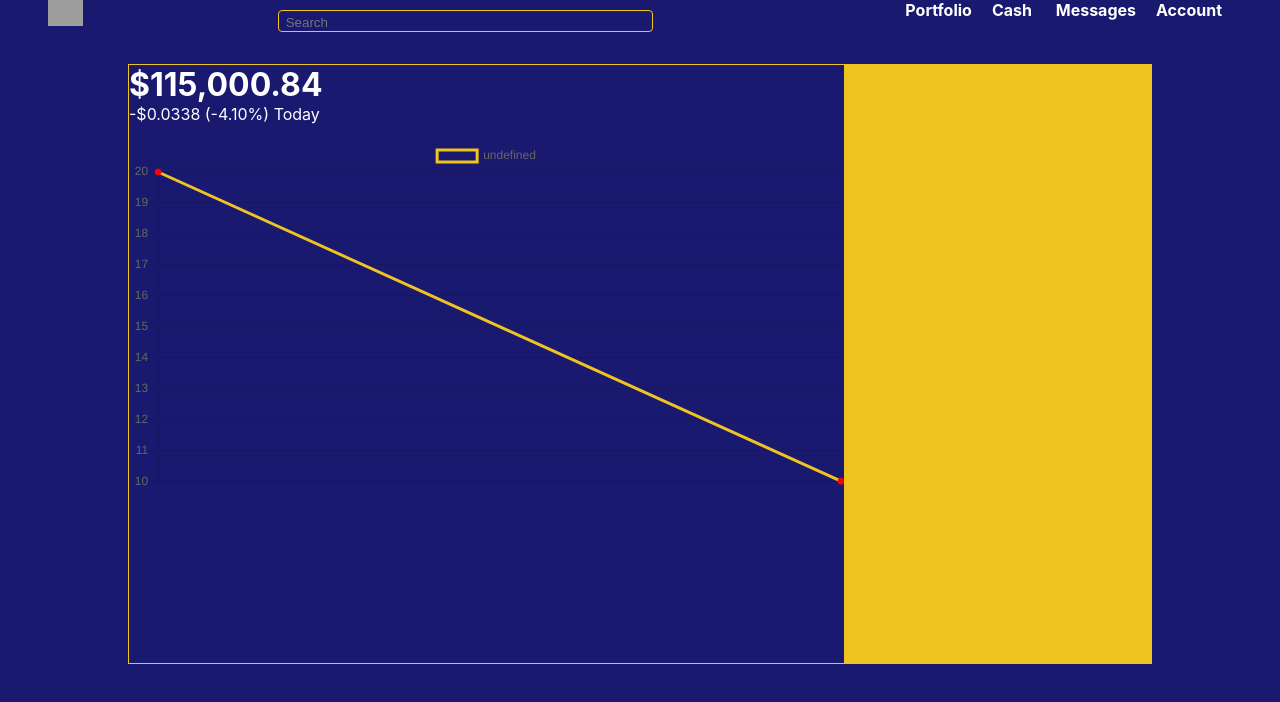
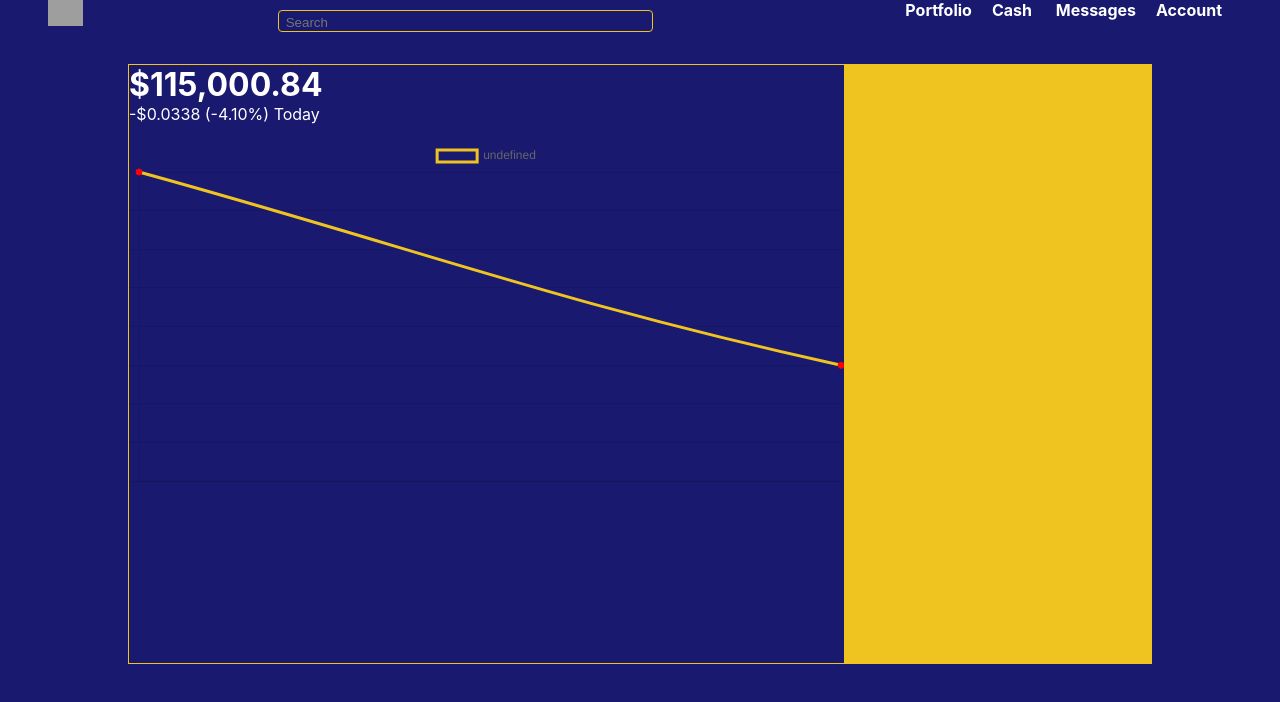
Before and after one commit to DCR430/Moon, a React (Create React App) app: page / in a window 1280 px wide. Shown: the top 702 px of the page. Built offline with nearby package versions, Linux system fonts and the light colour scheme; grey boxes are pictures that could not be loaded.

Commit message:
chart axis

```diff
--- a/src/LineGraph.js
+++ b/src/LineGraph.js
@@ -13,7 +13,11 @@ function LineGraph() {
             x:15,
             y:10
 
-        }
+        },
+        {
+        x:12,
+        y:4
+    }
     ]
     return (
         <div className="linegraph">
@@ -35,7 +39,16 @@ function LineGraph() {
                     }
                 ]
             }}
-            // type={line}
+            options={{
+                scales:{
+                    yAxes:[{
+                        ticks:{
+                            display: false
+                        }
+                    }]
+                }
+            }}
+
 
             />
 
```
Also changed, not shown: 1 other file (tests, documents, lock files or other folders).
